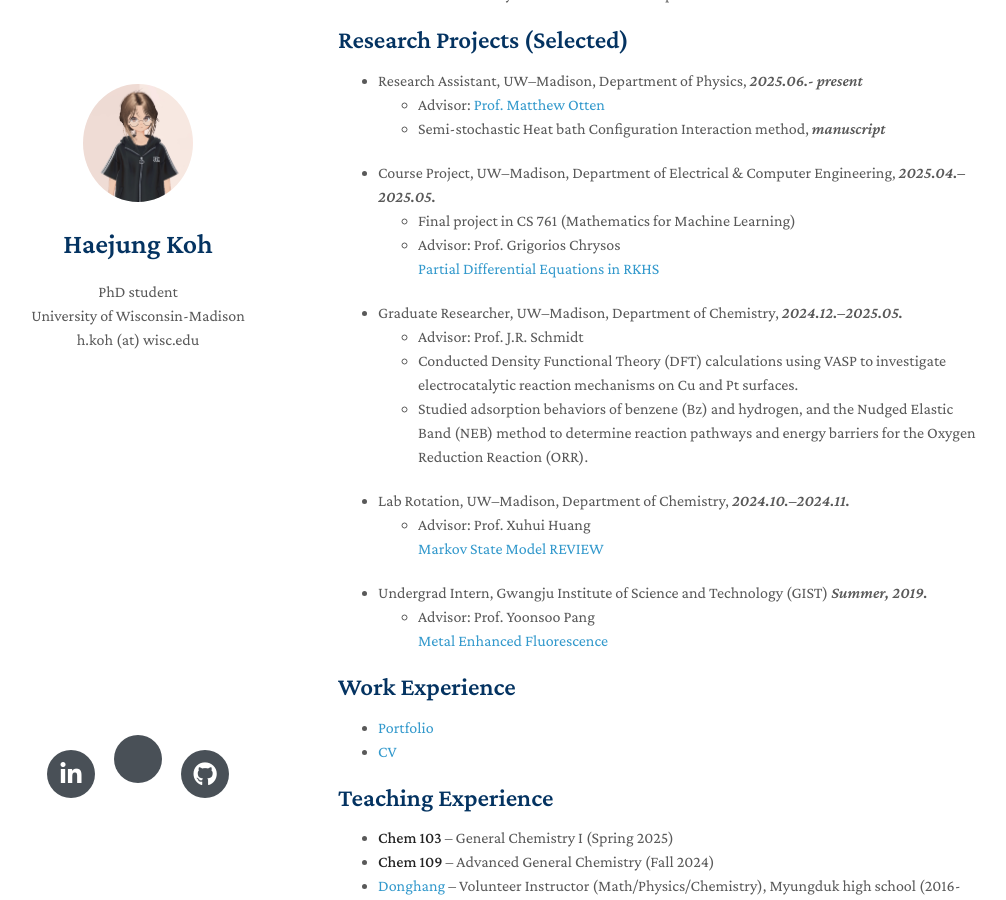
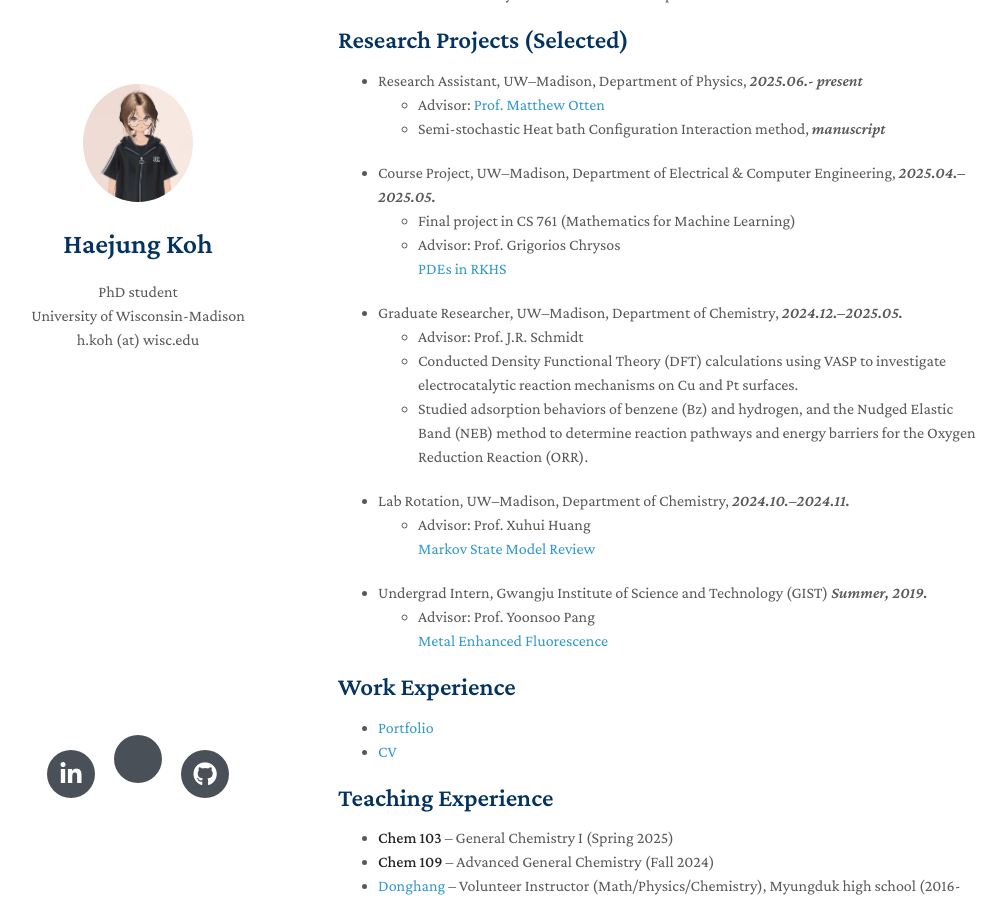
Before and after one commit to MaximHelio/MaximHelio.github.io, a Jekyll site: the page built from index.md, in a window 1280 px wide and 900 px high, scrolled down 545 px. Shown: the whole window, without its empty margins (132-1138 px from the left). Built offline with Jekyll 4.4.1, drawn with Linux system fonts in a browser that asks for light colours; nearby versions of some CDN libraries; a style sheet for code colours, icons or effects is not loaded; our own code applies the rules of GitHub Pages for plain Markdown files.

Commit message:
Add first

```diff
--- a/index.md
+++ b/index.md
@@ -25,14 +25,14 @@ In my free time, I enjoy:
 - Course Project, UW–Madison, Department of Electrical & Computer Engineering, *2025.04.–2025.05.*
   - Final project in CS 761 (Mathematics for Machine Learning)
   - Advisor: Prof. Grigorios Chrysos
-  [Partial Differential Equations in RKHS](./assets/PDE_RKHS.pdf)
+  [PDEs in RKHS](./assets/PDE_RKHS.pdf)
 - Graduate Researcher, UW–Madison, Department of Chemistry, *2024.12.–2025.05.*
   - Advisor: Prof. J.R. Schmidt
   - Conducted Density Functional Theory (DFT) calculations using VASP to investigate electrocatalytic reaction mechanisms on Cu and Pt surfaces.
   - Studied adsorption behaviors of benzene (Bz) and hydrogen, and the Nudged Elastic Band (NEB) method to determine reaction pathways and energy barriers for the Oxygen Reduction Reaction (ORR).
 - Lab Rotation, UW–Madison, Department of Chemistry, *2024.10.–2024.11.*
   - Advisor: Prof. Xuhui Huang
-  [Markov State Model REVIEW](./assets/MSM.pdf)
+  [Markov State Model Review](./assets/MSM.pdf)
 - Undergrad Intern, Gwangju Institute of Science and Technology (GIST) *Summer, 2019.*
   - Advisor: Prof. Yoonsoo Pang
   [Metal Enhanced Fluorescence](./assets/MEF_THEORY.pdf)
```
